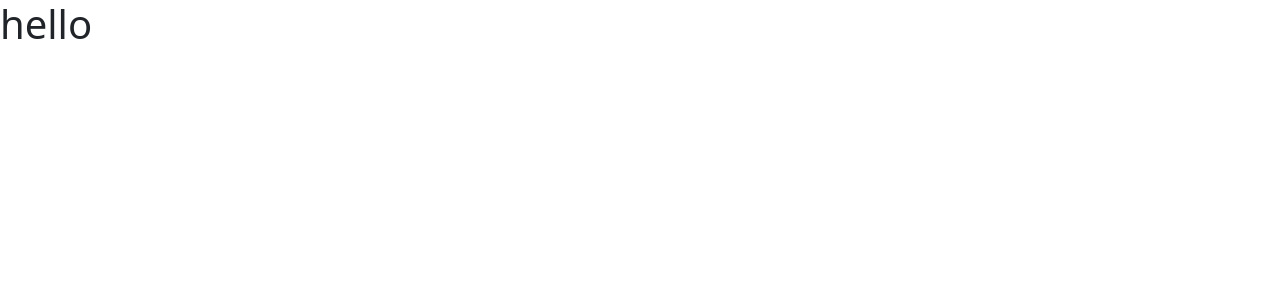
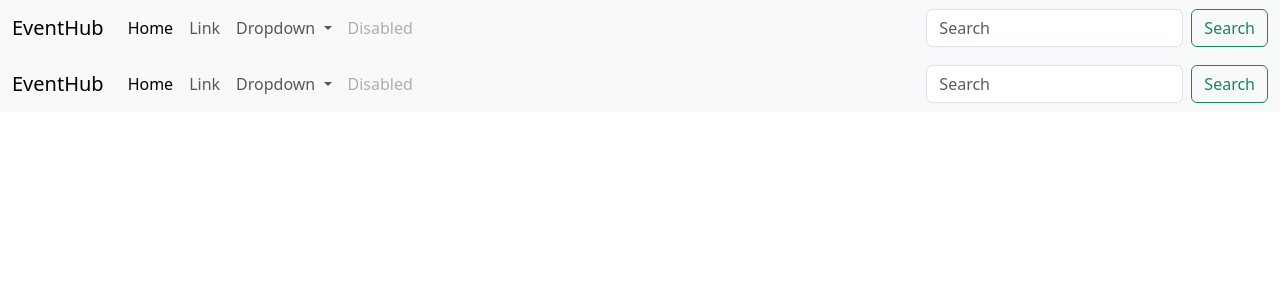
Before and after one commit to nazrine/bookmyevent-new, a Vue app: page /navbar in a window 1280 px wide. Before the commit this address had no page. Shown: the top 300 px of the page. Built offline with nearby package versions, Linux system fonts and the light colour scheme.

Commit message:
added new navbar

```diff
--- a/routes/index.js
+++ b/routes/index.js
@@ -1,9 +1,11 @@
 import { createRouter, createWebHistory } from 'vue-router'
 
 import Home from '@/views/Home.vue'
+import Navbar from '@/components/Navbar.vue'
 
 const routes = [
-    {path: '/', component: Home}
+    {path: '/', component: Home},
+    {path: '/navbar', component: Navbar}
 ]
 
 const router = createRouter({
--- a/src/App.vue
+++ b/src/App.vue
@@ -1,9 +1,10 @@
 <script setup>
 import { RouterView } from 'vue-router';
+import Navbar from './components/Navbar.vue';
 </script>
 
 <template>
-  <h1>hello</h1>
+  <navbar></navbar>
   <router-view>
 
   </router-view>
--- a/src/components/Navbar.vue
+++ b/src/components/Navbar.vue
@@ -2,7 +2,42 @@
 
 </script>
 <template>
-
+     <nav class="navbar navbar-expand-lg navbar-light bg-light">
+  <div class="container-fluid">
+    <a class="navbar-brand" href="#">EventHub</a>
+    <button class="navbar-toggler" type="button" data-bs-toggle="collapse" data-bs-target="#navbarSupportedContent" aria-controls="navbarSupportedContent" aria-expanded="false" aria-label="Toggle navigation">
+      <span class="navbar-toggler-icon"></span>
+    </button>
+    <div class="collapse navbar-collapse" id="navbarSupportedContent">
+      <ul class="navbar-nav me-auto mb-2 mb-lg-0">
+        <li class="nav-item">
+          <a class="nav-link active" aria-current="page" href="#">Home</a>
+        </li>
+        <li class="nav-item">
+          <a class="nav-link" href="#">Link</a>
+        </li>
+        <li class="nav-item dropdown">
+          <a class="nav-link dropdown-toggle" href="#" id="navbarDropdown" role="button" data-bs-toggle="dropdown" aria-expanded="false">
+            Dropdown
+          </a>
+          <ul class="dropdown-menu ms-auto" aria-labelledby="navbarDropdown">
+            <li><a class="dropdown-item" href="#">Action</a></li>
+            <li><a class="dropdown-item" href="#">Another action</a></li>
+            <li><hr class="dropdown-divider"></li>
+            <li><a class="dropdown-item" href="#">Something else here</a></li>
+          </ul>
+        </li>
+        <li class="nav-item">
+          <a class="nav-link disabled" href="#" tabindex="-1" aria-disabled="true">Disabled</a>
+        </li>
+      </ul>
+      <form class="d-flex">
+        <input class="form-control me-2" type="search" placeholder="Search" aria-label="Search">
+        <button class="btn btn-outline-success" type="submit">Search</button>
+      </form>
+    </div>
+  </div>
+</nav>
 </template>
 
 <style scoped>
```
